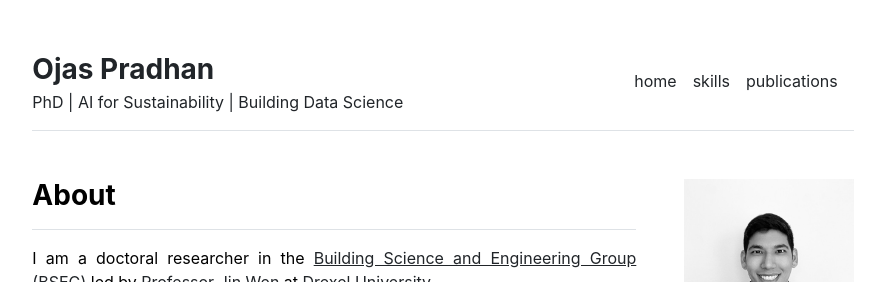
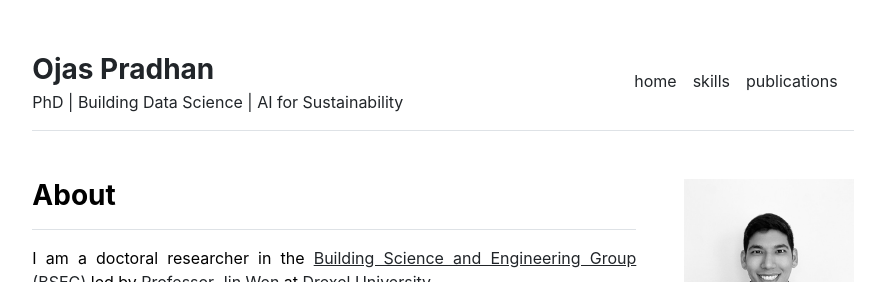
Before and after one commit to pradhanojas/pradhanojas.github.io, a Jekyll site: the page built from index.md, in a window 1280 px wide. Shown: the top 282 px of the page, without its empty margins (197-1083 px from the left). Built offline with Jekyll 4.4.1, drawn with Linux system fonts in a browser that asks for light colours.

```diff
--- a/_config.yml
+++ b/_config.yml
@@ -1,4 +1,4 @@
 url: "https://pradhanojas.com/" # the base hostname & protocol for your site, e.g. http://example.com
 baseurl: "" # the subpath of your site, e.g. /blog
 title: "Ojas Pradhan" # the name of your site, e.g. ACME Corp.
-description: "PhD | AI for Sustainability | Building Data Science"
+description: "PhD | Building Data Science | AI for Sustainability"
```
